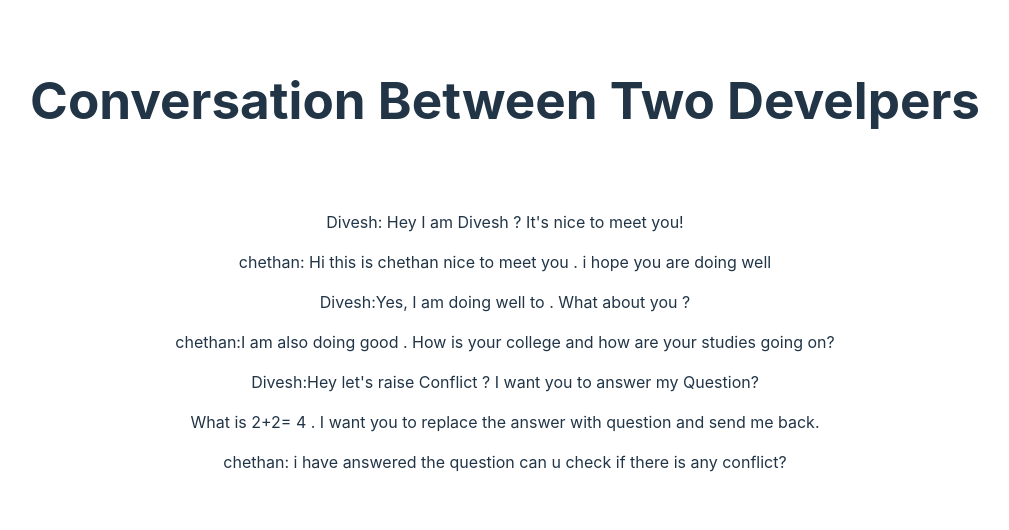
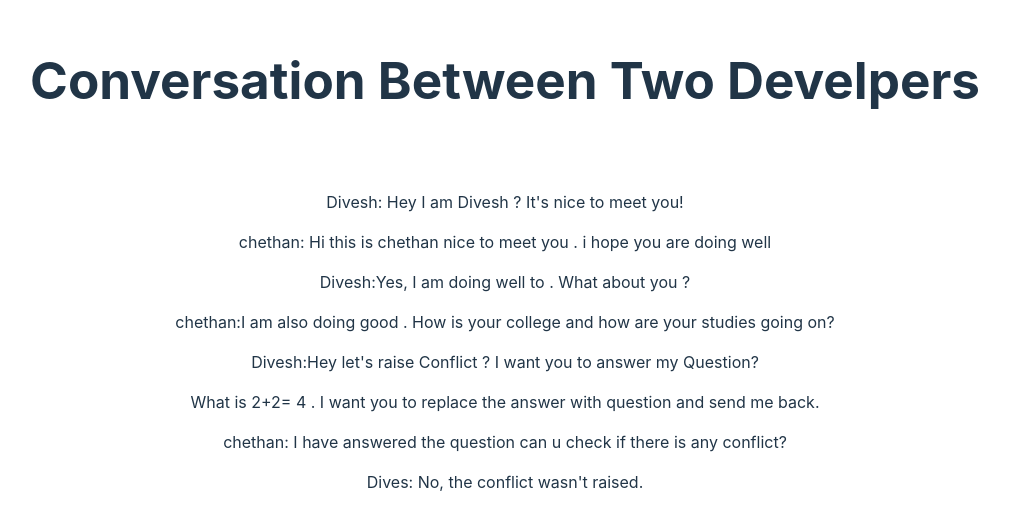
Before and after one commit to Dive-Dev/React_Git_Simulation, a React (Vite) app in the folder react-git-simulation/: page / in a window 1280 px wide. Shown: the part 120-650 px from the top of the page, without its empty margins (135-1144 px from the left). Built offline with nearby package versions, Linux system fonts and the light colour scheme.

Commit message:
Conflict was not raised.

```diff
--- a/react-git-simulation/src/App.jsx
+++ b/react-git-simulation/src/App.jsx
@@ -12,7 +12,8 @@
             <p>chethan:I am also doing good . How is your college and how are your studies going on?</p>
             <p>Divesh:Hey let's raise Conflict ? I want you to answer my Question?</p>
             <p>What is 2+2= 4 . I want you to replace the answer with question and send me back. </p>
-            <p>chethan: i have answered the question can u check if there is any conflict?</p>
+            <p>chethan: I have answered the question can u check if there is any conflict?</p>
+            <p>Dives: No, the conflict wasn't raised.</p>
 
         </div>
     </>
```
